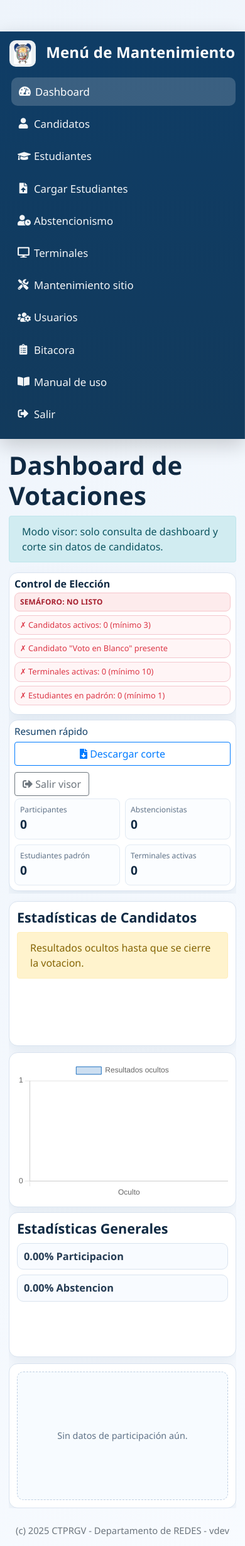
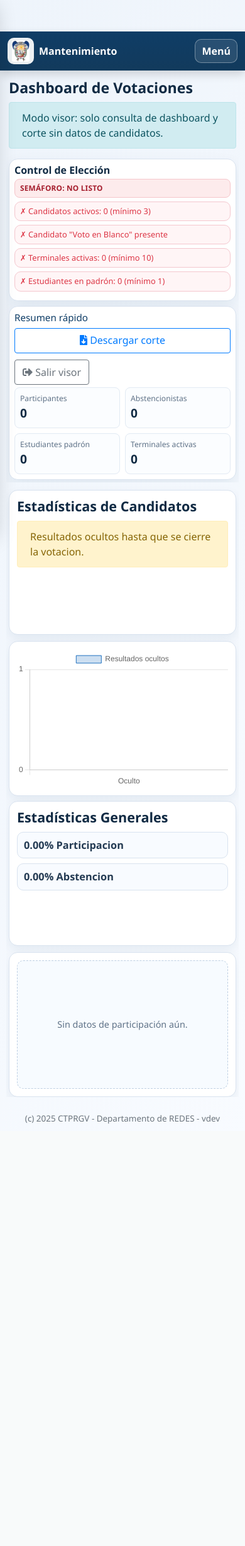
Before and after one commit to vegabryan22/votaciones_ctprgv, a Flask app: page /votaciones/visor/dashboard in a window 390 px wide. Shown: the whole page at 63% size. After the commit the page ends 1785 px from the top, so only its background shows below. Run offline with Flask 3, Linux system fonts and the light colour scheme; a user stored in the database is signed in; data comes from the database, SQL or seed files in the repository; data that the repository does not hold is empty; some libraries are stand-ins or nearby versions.

Commit message:
feat(mobile): mejora responsive en layout de mantenimiento

```diff
--- a/votaciones_backend/templates/layout.html
+++ b/votaciones_backend/templates/layout.html
@@ -46,6 +46,7 @@
             padding: 14px 10px;
             z-index: 20;
             overflow-y: auto;
+            transition: transform .2s ease;
         }
 
         .sidebar h4 {
@@ -59,6 +60,9 @@
             margin-left: 270px;
             min-height: 100vh;
             padding: 12px 24px 24px;
+        }
+        .mobile-topbar {
+            display: none;
         }
 
         .content .container {
@@ -131,21 +135,90 @@
         }
 
         @media (max-width: 992px) {
+            .mobile-topbar {
+                display: flex;
+                align-items: center;
+                justify-content: space-between;
+                background: linear-gradient(180deg, #0f3d66 0%, #123a5c 100%);
+                color: #fff;
+                padding: 10px 12px;
+                position: sticky;
+                top: 0;
+                z-index: 30;
+                box-shadow: 0 6px 14px rgba(0, 0, 0, .15);
+            }
+            .mobile-topbar .brand {
+                display: flex;
+                align-items: center;
+                gap: 8px;
+                font-weight: 700;
+                font-size: 1rem;
+            }
+            .mobile-menu-btn {
+                border: 1px solid rgba(255,255,255,.35);
+                color: #fff;
+                background: rgba(255,255,255,.1);
+                border-radius: 10px;
+                padding: 6px 10px;
+                font-weight: 600;
+            }
             .sidebar {
-                width: 100%;
-                height: auto;
-                position: relative;
+                width: 280px;
+                height: 100vh;
+                position: fixed;
+                transform: translateX(-102%);
+                top: 0;
+                left: 0;
+                z-index: 40;
+                padding-top: 64px;
+            }
+            .sidebar.open {
+                transform: translateX(0);
+            }
+            .sidebar .nav-link {
+                font-size: 1rem;
+                padding: 9px 10px;
             }
             .content {
                 margin-left: 0;
                 padding: 14px;
+            }
+            .content .container {
+                padding-left: 4px;
+                padding-right: 4px;
+            }
+            h1, h2, h3 {
+                font-size: clamp(1.45rem, 4.8vw, 1.9rem);
+            }
+            .card {
+                border-radius: 12px;
+            }
+            .btn {
+                min-height: 40px;
+            }
+        }
+
+        @media (max-width: 576px) {
+            .content {
+                padding: 10px;
+            }
+            .footer {
+                font-size: .84rem;
             }
         }
     </style>
 </head>
 
 <body>
-    <div class="sidebar">
+    <div class="mobile-topbar">
+        <div class="brand">
+            <img src="/votaciones_backend/static/uploads/ctprgv_logo.png" alt="Logo" class="logo" style="margin-right:0;">
+            <span>Mantenimiento</span>
+        </div>
+        <button class="mobile-menu-btn" type="button" onclick="toggleSidebar()">Menú</button>
+    </div>
+
+    <div class="sidebar" id="sidebarMenu">
         <h4 class="text-center">
             <img src="/votaciones_backend/static/uploads/ctprgv_logo.png" alt="Logo del Colegio" class="logo">
             Menú de Mantenimiento
@@ -231,6 +304,18 @@
 
 
     <script src="https://cdn.jsdelivr.net/npm/bootstrap@5.1.3/dist/js/bootstrap.bundle.min.js"></script>
+    <script>
+        function toggleSidebar() {
+            var sidebar = document.getElementById('sidebarMenu');
+            if (sidebar) sidebar.classList.toggle('open');
+        }
+        document.addEventListener('click', function (e) {
+            var sidebar = document.getElementById('sidebarMenu');
+            if (!sidebar || window.innerWidth > 992) return;
+            var clickedLink = e.target.closest('.sidebar a.nav-link, .sidebar button.nav-link');
+            if (clickedLink) sidebar.classList.remove('open');
+        });
+    </script>
 </body>
 
 </html>
```
Also changed, not shown: CHANGELOG.md, 1 other file.
